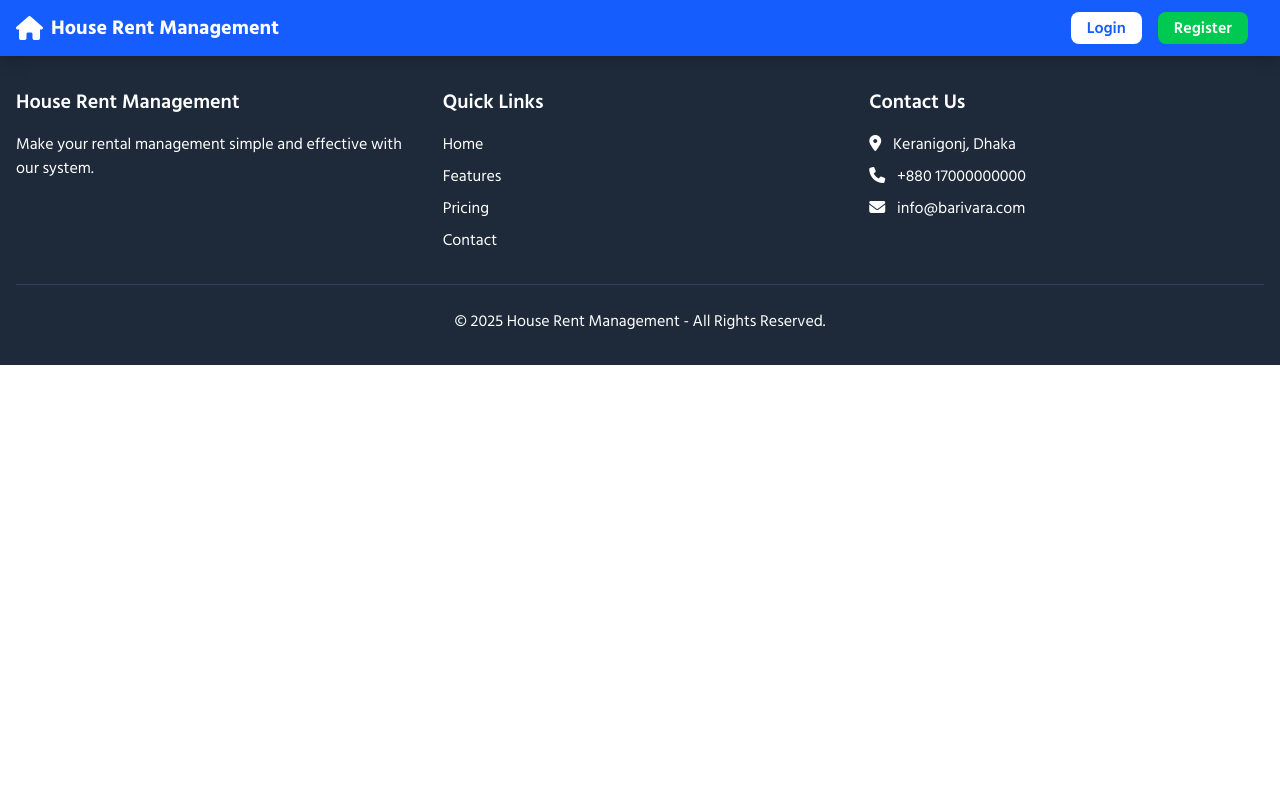
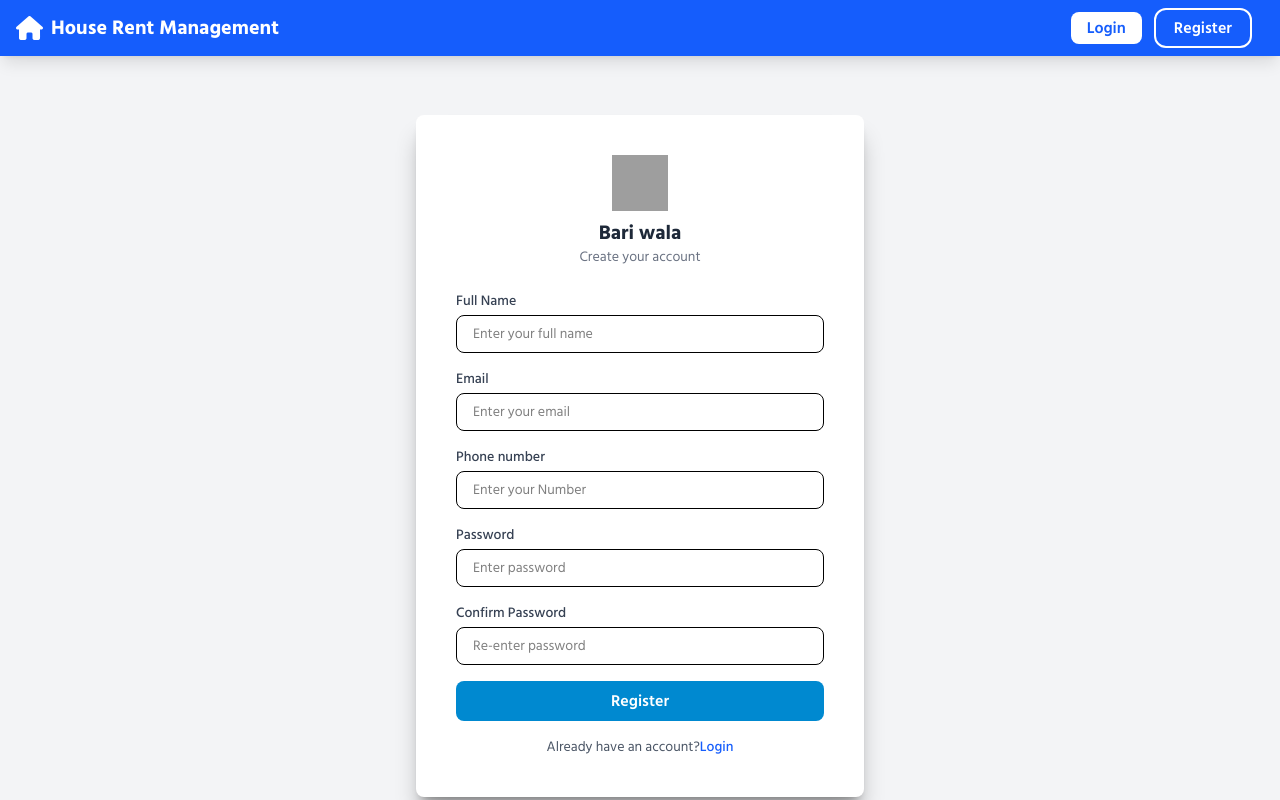
Before and after one commit to universeitinstitute496-max/rent-react-frontend, a React (Vite) app: page /register in a window 1280 px wide. Shown: the top 800 px of the page. Built offline with nearby package versions, Linux system fonts and the light colour scheme; grey boxes are pictures that could not be loaded.

Commit message:
add some changes

```diff
--- a/src/App.jsx
+++ b/src/App.jsx
@@ -2,6 +2,7 @@ import { Route, Routes } from "react-router"
 import MainLayout from "./components/layout/MainLayout"
 import Home from "./pages/Home"
 import Login from "./pages/Login"
+import Register from "./pages/Register"
 const App = () => {
   return (
     <>
@@ -9,6 +10,7 @@ const App = () => {
         <Route path="/*" element={<MainLayout />}>
           <Route index element={<Home />} />
           <Route path="login" element={<Login />} />
+          <Route path="register" element={<Register />} />
         </Route>
       </Routes>
     </>
--- a/src/components/LoginComponent.jsx
+++ b/src/components/LoginComponent.jsx
@@ -7,7 +7,7 @@ const LoginComponent = () => {
                 {/* Login Form (Visible before login) */}
                 <div
                     id="loginForm"
-                    className="max-w-md mx-auto bg-white rounded-lg shadow-md p-6 mt-10 mb-10"
+                    className="max-w-md mx-auto bg-white rounded-lg shadow-xl/30 p-6 mt-10 mb-10"
                 >
                     <h2 className="text-3xl font-bold text-center mb-6">Login</h2>
                     <form>
@@ -45,7 +45,7 @@ const LoginComponent = () => {
                     </form>
                     <p className="text-center mt-4">
                         If you don't have an account?{" "}
-                        <Link to="/registration/" className="text-blue-500 hover:underline">
+                        <Link to="/register/" className="text-blue-500 hover:underline">
                             Register
                         </Link>
                     </p>
--- /dev/null
+++ b/src/components/RegisterComponent.jsx
@@ -0,0 +1,90 @@
+
+import { Link } from 'react-router';
+
+const RegisterComponent = () => {
+    return (
+        <div className="bg-gray-100 flex items-center justify-center min-h-screen">
+            <div className="bg-white shadow-xl/30  rounded-lg p-10 w-full max-w-md">
+                {/* Logo */}
+                <div className="flex flex-col items-center mb-6">
+                    <img src="#" alt="Logo" className="h-14 w-14 mb-2" />
+                    <h1 className="text-xl font-bold text-gray-800">Bari wala</h1>
+                    <p className="text-sm text-gray-500">Create your account</p>
+                </div>
+                {/* Registration Form */}
+                <form action="#" method="POST" className="space-y-4">
+                    {/* Full Name */}
+                    <div>
+                        <label className="block text-sm font-medium text-gray-700">
+                            Full Name
+                        </label>
+                        <input
+                            type="text"
+                            placeholder="Enter your full name"
+                            className=" mt-1 w-full px-4 py-2 border rounded-lg text-sm focus:outline-none focus:ring focus:ring-blue-300"
+                        />
+                    </div>
+                    {/* Email */}
+                    <div>
+                        <label className="block text-sm font-medium text-gray-700">Email</label>
+                        <input
+                            type="email"
+                            placeholder="Enter your email"
+                            className=" mt-1 w-full px-4 py-2 border rounded-lg text-sm focus:outline-none focus:ring focus:ring-blue-300"
+                        />
+                    </div>
+                    {/* Phone Number */}
+                    <div>
+                        <label className="block text-sm font-medium text-gray-700">
+                            Phone number
+                        </label>
+                        <input
+                            type="tel"
+                            placeholder="Enter your Number"
+                            className=" mt-1 w-full px-4 py-2 border rounded-lg text-sm focus:outline-none focus:ring focus:ring-blue-300"
+                        />
+                    </div>
+                    {/* Password */}
+                    <div>
+                        <label className="block text-sm font-medium text-gray-700">
+                            Password
+                        </label>
+                        <input
+                            type="password"
+                            placeholder="Enter password"
+                            className=" mt-1 w-full px-4 py-2 border rounded-lg text-sm focus:outline-none focus:ring focus:ring-blue-300"
+                        />
+                    </div>
+                    {/* Confirm Password */}
+                    <div>
+                        <label className="block text-sm font-medium text-gray-700">
+                            Confirm Password
+                        </label>
+                        <input
+                            type="password"
+                            placeholder="Re-enter password"
+                            className=" mt-1 w-full px-4 py-2 border rounded-lg text-sm focus:outline-none focus:ring focus:ring-blue-300"
+                        />
+                    </div>
+                    {/* Submit Button */}
+                    <button
+                        type="submit"
+                        className="w-full bg-[#0089d0] text-white py-2 rounded-lg font-semibold hover:bg-blue-700 transition"
+                    >
+                        Register
+                    </button>
+                </form>
+                {/* Login Link */}
+                <p className="text-sm text-gray-600 mt-4 text-center">
+                    Already have an account?
+                    <Link to="/login/" className="text-blue-600 font-medium hover:underline">
+                        Login
+                    </Link>
+                </p>
+            </div>
+
+        </div>
+    )
+}
+
+export default RegisterComponent
--- a/src/components/layout/Navbar.jsx
+++ b/src/components/layout/Navbar.jsx
@@ -1,4 +1,3 @@
-import React from 'react'
 import { Link } from 'react-router';
 
 const Navbar = () => {
@@ -13,7 +12,7 @@ const Navbar = () => {
 
                 <div className="flex items-center space-x-4">
                     <Link to="/login/" id="loginBtn" className="bg-white text-blue-600 px-4 py-1 rounded-lg font-semibold hover:bg-blue-100">Login</Link>
-                    <Link to="registration.html" id="registerBtn" className="bg-green-500 text-white px-4 py-1 rounded-lg font-semibold hover:bg-green-600">Register</Link>
+                    <Link to="/register/" id="registerBtn" className="outline-2 outline-offset-2 outline-white-500 text-white px-4 py-1 rounded-lg font-semibold">Register</Link>
                     <button className="md:hidden" id="menu-toggle">
                         <i className="fas fa-bars text-xl"></i>
                     </button>
--- /dev/null
+++ b/src/pages/Register.jsx
@@ -0,0 +1,12 @@
+import React from 'react'
+import RegisterComponent from '../components/RegisterComponent'
+
+const Register = () => {
+  return (
+    <>
+        <RegisterComponent/>
+    </>
+  )
+}
+
+export default Register
```
